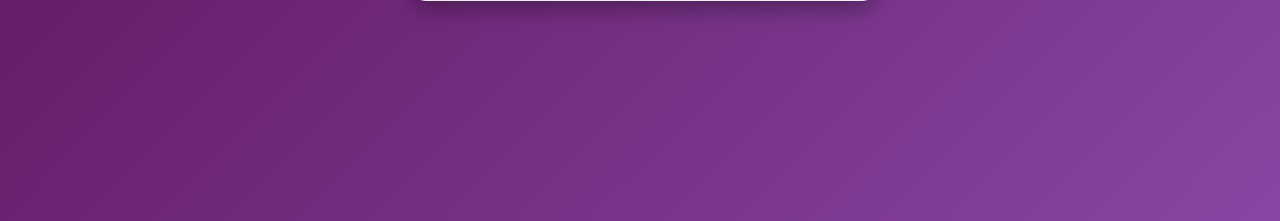
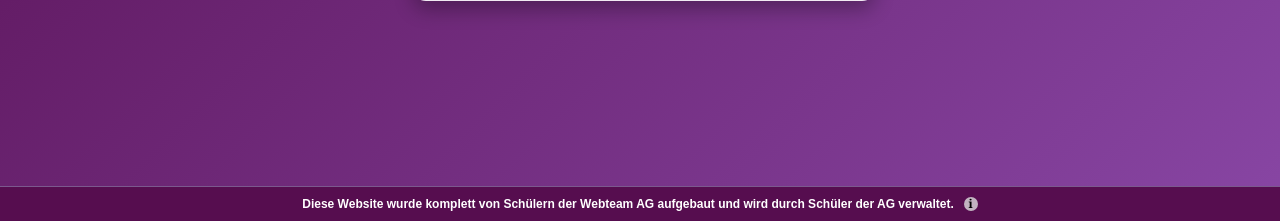
Before and after one commit to wbgym-webteam/subdomain, a Flask app: page /login in a window 1280 px wide. Shown: the part 579-800 px from the top of the page. Run offline with Flask 3, Linux system fonts and the light colour scheme.

Commit message:
fixed module status bug and edit footer with credits

```diff
--- a/src/app/auth.py
+++ b/src/app/auth.py
@@ -31,13 +31,18 @@ def pt_logincode_exists(c):
 def login():
     session["logged_in"] = False
 
-    if request.method == "POST":
-        # Get the status of the models
+    # --- FIX: Load module status at the top ---
+    # This makes it available for both GET and POST
+    try:
         with open("app/data/module_status.json", "r") as f:
             module_status = json.load(f)
+    except FileNotFoundError:
+        # Default status if file doesn't exist
+        module_status = {"modules": {"TdW": "inactive", "SmS": "inactive", "PT": "inactive"}}
 
-        print(f"Form data: {request.form}")  # Debug print
-        print(f"Module status: {module_status}")  # Debug print
+    if request.method == "POST":
+        print(f"Form data: {request.form}")      # Debug print
+        print(f"Module status: {module_status}") # Debug print
 
         if (
             request.form.get("event") == "tdw"
@@ -51,7 +56,8 @@ def login():
                 session["logged_in"] = True
                 return redirect("/tdw")
             else:
-                return render_template("login.html")
+                # --- FIX: Pass status on failed login ---
+                return render_template("login.html", status=module_status["modules"])
         elif (
             request.form.get("event") == "pt"
             and module_status["modules"].get("PT", "inactive") == "active"  # Use .get() with default
@@ -66,7 +72,8 @@ def login():
                 return redirect("/pt")
             else:
                 print("PT login failed - invalid logincode")
-                return render_template("login.html")
+                # --- FIX: Pass status on failed login ---
+                return render_template("login.html", status=module_status["modules"])
         elif (
             request.form.get("event") == "sms"
             and module_status["modules"]["SmS"] == "active"
@@ -75,9 +82,11 @@ def login():
         # TODO: add the logic here, when the module is in dev
         else:
             print(f"No matching event or module inactive")
-            return render_template("login.html")
+            # --- FIX: Pass status on failed login ---
+            return render_template("login.html", status=module_status["modules"])
     else:
-        return render_template("login.html")
+        # --- FIX: Pass status on initial page load (GET request) ---
+        return render_template("login.html", status=module_status["modules"])
 
 
 @auth.route("/admin_login", methods=["GET", "POST"])
@@ -97,6 +106,3 @@ def adminLogin():
             return redirect("/admin/tdw/panel")
 
     return render_template("admin/admin_login.html")
-
-
-# When the SmS module comes, we need a normal admin panel which links to the sms admin panel and the tdw admin panel
--- a/src/app/data/module_status.json
+++ b/src/app/data/module_status.json
@@ -1,6 +1,6 @@
 {
     "modules": {
-        "TdW": "active",
+        "TdW": "inactive",
         "SmS": "inactive",
         "PT": "active"
     }
--- a/src/app/static/base.css
+++ b/src/app/static/base.css
@@ -21,3 +21,87 @@ h2 {
     margin: 0;
     padding: 1%;
 }
+
+.student-footer {
+    background-color: #560d4f;
+    color: white;
+
+
+    display: flex;
+    justify-content: center;
+    align-items: center;
+    gap: 10px;
+
+    padding: 10px 0;
+    position: fixed;
+    bottom: 0;
+    left: 0;
+    width: 100%;
+    font-family: 'Arial', sans-serif;
+    font-size: 12px;
+    border-top: 1px solid #7b598d;
+    z-index: 100;
+}
+
+.student-footer p {
+    margin: 0;
+    font-weight: bold;
+}
+
+
+.info-container {
+    position: relative;
+    display: inline-block;
+    vertical-align: super;
+}
+
+
+.info-icon {
+    font-family: 'Georgia', 'Times New Roman', serif;
+    font-size: 12px;
+    font-weight: bold;
+    background-color: rgba(221, 221, 221, 0.8);
+    color: #000;
+    border-radius: 50%;
+    width: 14px;
+    height: 14px;
+    line-height: 14px;
+    text-align: center;
+    cursor: pointer;
+    display: block;
+}
+
+
+.info-popover {
+    display: none;
+    position: absolute;
+    bottom: 150%;
+    left: 50%;
+    transform: translateX(-50%);
+
+    background-color: white;
+    color: #333;
+    padding: 15px;
+    border-radius: 5px;
+    box-shadow: 0 4px 10px rgba(0,0,0,0.2);
+    width: 200px;
+    text-align: left;/
+    font-size: 12px;
+    z-index: 101;
+}
+
+.info-container:hover .info-popover {
+    display: block;
+}
+
+
+.info-popover::after {
+    content: "";
+    position: absolute;
+    top: 100%;
+    left: 50%;
+    margin-left: -5px;
+    border-width: 5px;
+    border-style: solid;
+    border-color: white transparent transparent transparent;
+}
--- a/src/app/templates/base.html
+++ b/src/app/templates/base.html
@@ -1,3 +1,4 @@
+<!--subdomain\src\app\templates\base.html-->
 <!DOCTYPE html>
 <html lang="en">
 
@@ -52,6 +53,26 @@
   <main>
     {% block content %}{% endblock %}
   </main>
+  <div class="student-footer">
+      <p>Diese Website wurde komplett von Schülern der Webteam AG aufgebaut und wird durch Schüler der AG verwaltet.</p>
+      <div class="info-container">
+          <div class="info-icon">i</div>
+          <div class="info-popover">
+              <strong>Erstellt von:</strong>
+              <ul style="text-align: left; margin-top: 5px; padding-left: 20px; margin-bottom: 0;">
+                  <li>Michael Vorogushyn</li>
+                  <li>Nicolas Evdokimov</li>
+                  <li>Linus Busch</li>
+                  <li>Philipp Kretschmer</li>
+                  <li>Samuel Schlusche</li>
+              </ul>
+              <strong>Unterstützt von:</strong>
+              <ul style="text-align: left; margin-top: 5px; padding-left: 20px; margin-bottom: 0;">
+                  <li>Herrn Debray</li>
+              </ul>
+          </div>
+      </div>
+  </div>
 
 </body>
 
--- a/src/app/templates/login.html
+++ b/src/app/templates/login.html
@@ -14,11 +14,20 @@ Login
     <h1>Willkommen zurück!</h1>
     <p>Bitte geben Sie Ihren Login-Code ein, um fortzufahren.</p>
     <select name="event" id="event-selector">
-        <option value="tdw" disabled>TdW</option>
-        <option value="sms" disabled>SmS</option>
-        <option value="pt">PT</option>
-        <!-- enable this option when the SmS and TdW module is available -->
-    </select>
+
+        <option value="tdw" {% if status.get('TdW', 'inactive') == 'inactive' %}disabled{% endif %}>
+            TdW
+        </option>
+
+        <option value="sms" {% if status.get('SmS', 'inactive') == 'inactive' %}disabled{% endif %}>
+            SmS
+        </option>
+
+        <option value="pt" {% if status.get('PT', 'inactive') == 'inactive' %}disabled{% endif %}>
+            PT
+        </option>
+
+        </select>
     <input type="password" name="logincode" id="logincode" placeholder="Login-Code">
     <input type="submit" value="Login" class="submit">
 </form>
@@ -50,5 +59,9 @@ Login
         border: 1px solid white;
         margin-bottom: 5px;
     }
+    select option:disabled {
+        color: #999;
+        background-color: #3a0935;
+    }
 </style>
 {% endblock %}
```
Also changed, not shown: src/app/templates/pt/pt_selection.html (+2 -5 lines).
